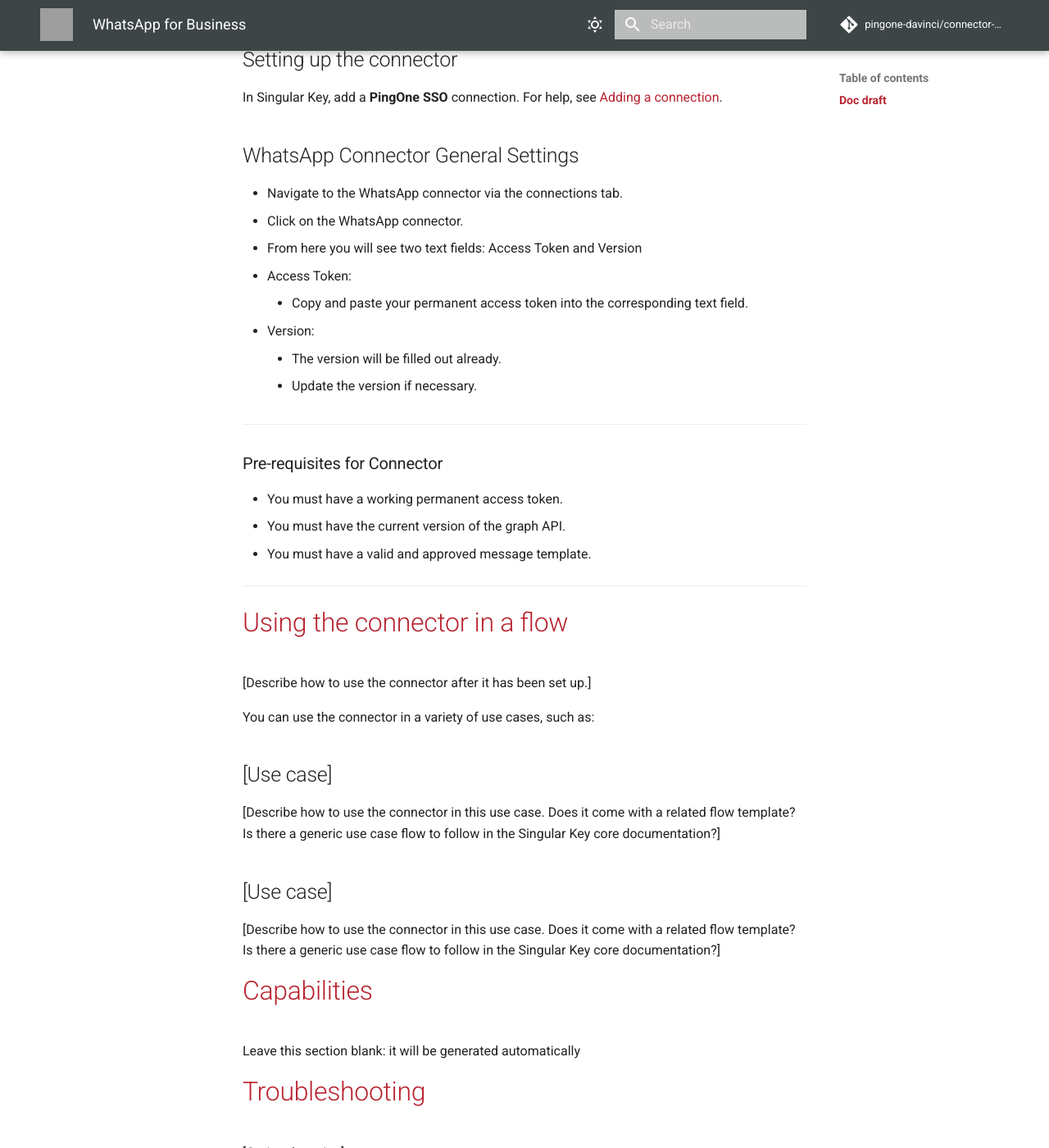
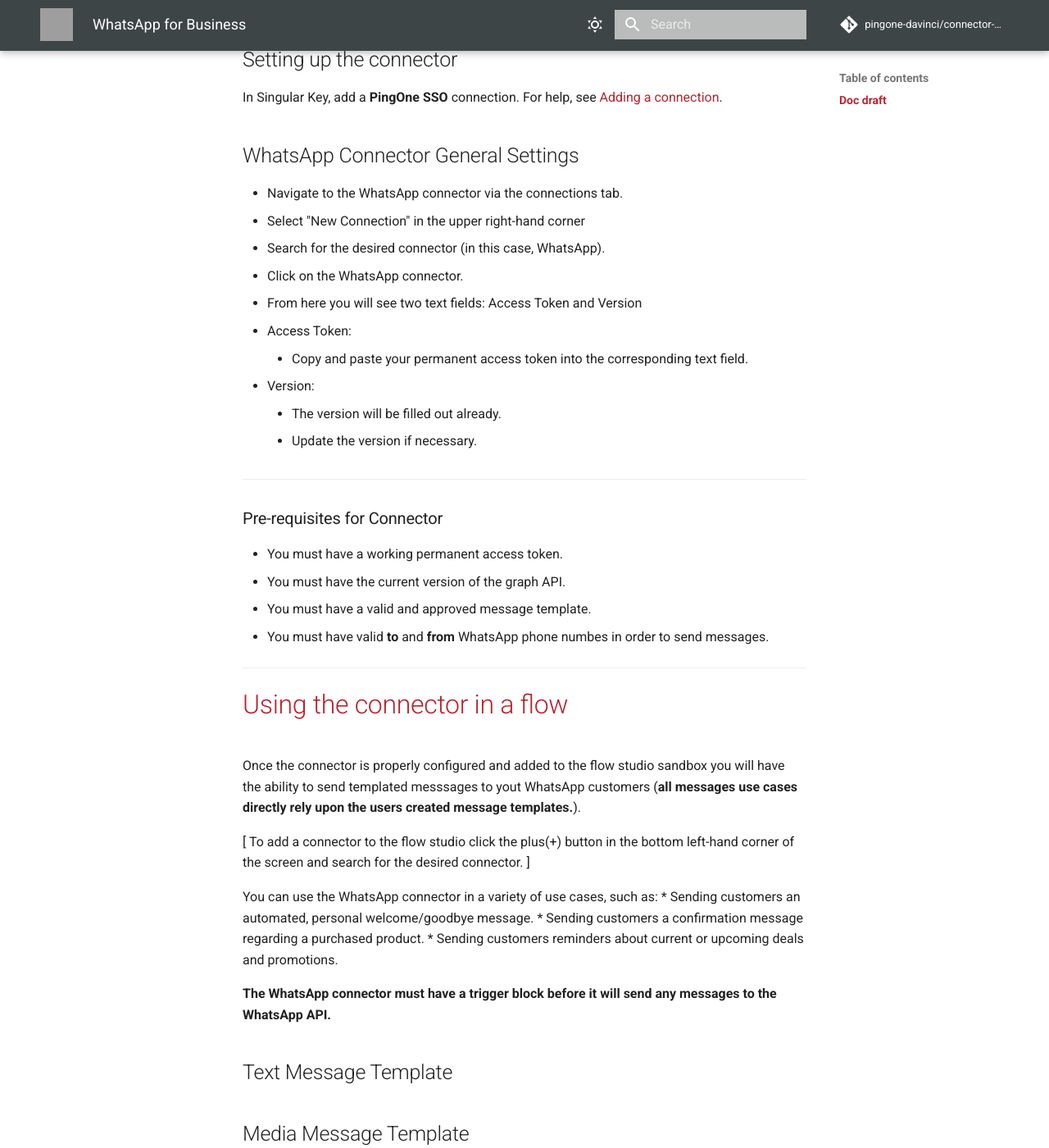
Before and after one commit to pingone-davinci/documentation, an MkDocs documentation site: the page built from docs/whatsapp-business/README.md, in a window 1280 px wide and 1400 px high, scrolled down 1315 px. Shown: the whole window at 82% size. Built offline with MkDocs 1.6.1 and Material for MkDocs 9.7.7, drawn with Linux system fonts in a browser that asks for light colours; comment, search, counter and statistics services are not loaded; some of the changed text lies outside the part shown; grey boxes are pictures that could not be loaded.

Commit message:
Update README.md

```diff
--- a/docs/whatsapp-business/README.md
+++ b/docs/whatsapp-business/README.md
@@ -54,6 +54,8 @@
 
 ## WhatsApp Connector General Settings
 * Navigate to the WhatsApp connector via the connections tab.
+* Select "New Connection" in the upper right-hand corner
+* Search for the desired connector (in this case, WhatsApp).
 * Click on the WhatsApp connector.
 * From here you will see two text fields: Access Token and Version
    * Access Token:
@@ -67,21 +69,27 @@
 * You must have a working permanent access token.
 * You must have the current version of the graph API.
 * You must have a valid and approved message template.
+* You must have valid **to** and **from** WhatsApp phone numbes in order to send messages.
 ---
 
 # Using the connector in a flow
 
-[Describe how to use the connector after it has been set up.]
+Once the connector is properly configured and added to the flow studio sandbox you will have the ability to send templated messsages to yout WhatsApp customers (**all messages use cases directly rely upon the users created message templates.**).
 
-You can use the connector in a variety of use cases, such as:
+[ To add a connector to the flow studio click the plus(+) button in the bottom left-hand corner of the screen and search for the desired connector. ]
+
+You can use the WhatsApp connector in a variety of use cases, such as:
+* Sending customers an automated, personal welcome/goodbye message.
+* Sending customers a confirmation message regarding a purchased product.
+* Sending customers reminders about current or upcoming deals and promotions.
+
+**The WhatsApp connector must have a trigger block before it will send any messages to the WhatsApp API.**
+
+## Text Message Template
 
 
-## [Use case]
 
-[Describe how to use the connector in this use case. Does it come with a related flow template? Is there a generic use case flow to follow in the Singular Key core documentation?]
-
-
-## [Use case]
+## Media Message Template
 
 [Describe how to use the connector in this use case. Does it come with a related flow template? Is there a generic use case flow to follow in the Singular Key core documentation?]
 
@@ -91,17 +99,9 @@
 Leave this section blank: it will be generated automatically
 
 
-# Troubleshooting
-
-[Optional section]
-
-
 ## Common solutions
 
 [Describe solutions to common problems the user might encounter when setting up or using the connector. If there are any required steps, include them in the **Setup** section.]
-
-
-## Troubleshooting resources
 
 
 ### [Resource description]
```
Also changed, not shown: other parts of docs/whatsapp-business/README.md (+0 -4 lines).
